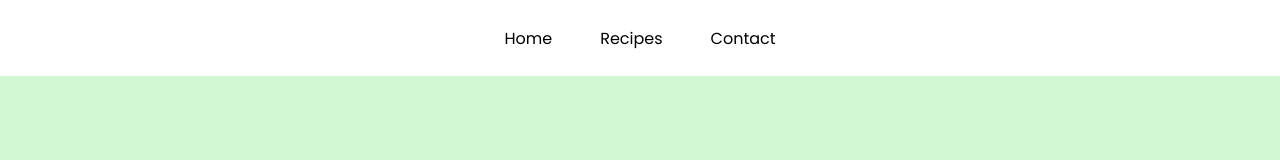
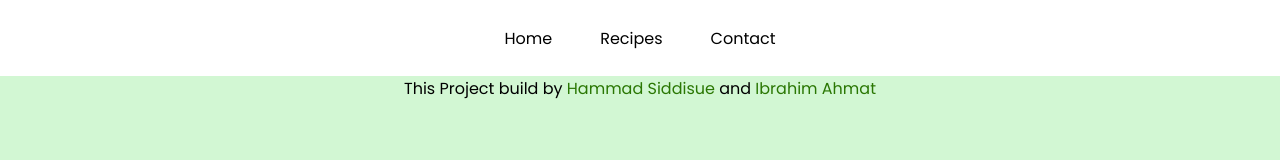
Before and after one commit to HammadSiddique/Foodify-Kitchenball, a website built with webpack: page src/index.html in a window 1280 px wide. Built offline with nearby package versions, Linux system fonts and the light colour scheme.

Commit message:
Add footer to the webapp

```diff
--- a/src/index.css
+++ b/src/index.css
@@ -25,3 +25,20 @@ body {
   font-size: 1rem;
   cursor: pointer;
 }
+
+footer {
+  width: fit-content;
+  margin: auto auto 0 auto;
+}
+
+a {
+  color: #2a7703;
+  text-decoration: none;
+  transition: 0.2s;
+}
+
+a:hover {
+  font-size: 1.5rem;
+
+  /* transform: scale(2); */
+}
--- a/src/index.html
+++ b/src/index.html
@@ -17,6 +17,13 @@
             </ul>
         </nav>
     </header>
+    <footer>
+        <div>
+            This Project build by <a href="https://github.com/HammadSiddique
+            ">Hammad Siddisue</a> and <a href="https://github.com/ibr5500
+            ">Ibrahim Ahmat</a>
+        </div>
+    </footer>
 </body>
 
 </html>
```
